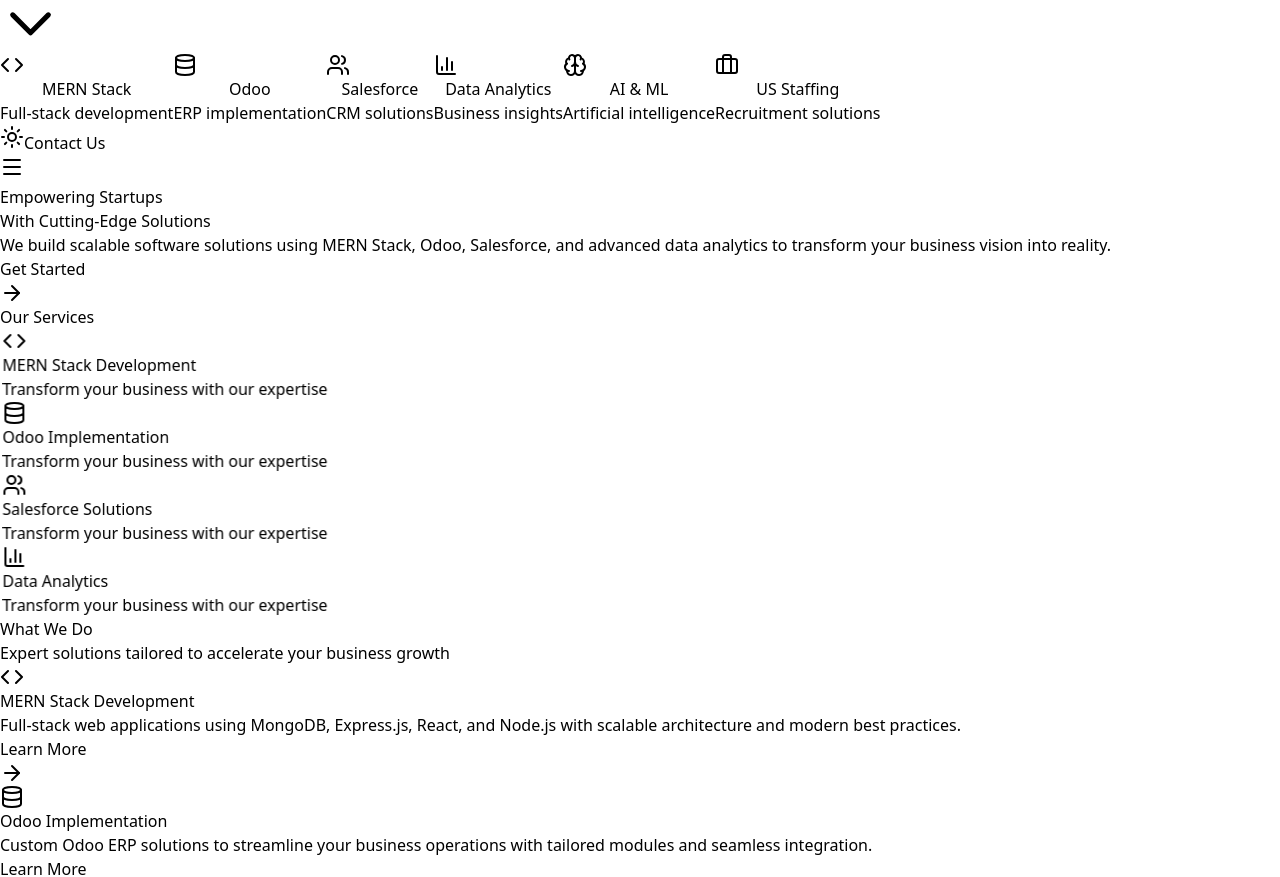
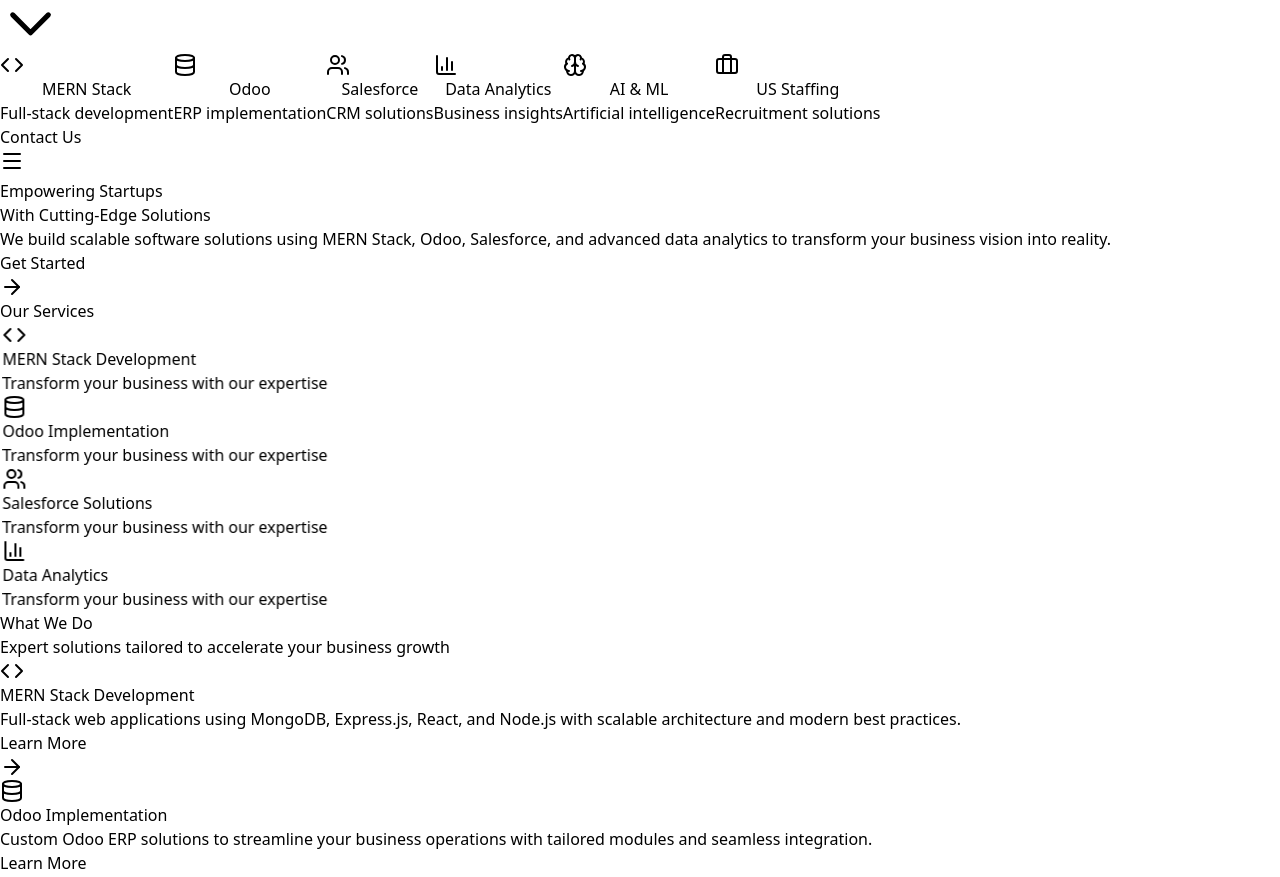
Before and after one commit to uzairrather/Exalt-NEW, a React (Vite) app: page / in a window 1280 px wide. Shown: the part 1100-1977 px from the top of the page. Built offline with nearby package versions, Linux system fonts and the light colour scheme.

Commit message:
new update

```diff
--- a/src/components/NavBar.jsx
+++ b/src/components/NavBar.jsx
@@ -113,13 +113,14 @@
                 </div>
               </div>
 
-              <button
+              {/* Dark/Light Mode Toggle - Desktop */}
+              {/* <button
                 onClick={() => setIsDarkMode(!isDarkMode)}
                 className={`p-2 rounded-lg ${isDarkMode ? 'bg-slate-800 hover:bg-slate-700' : 'bg-gray-200 hover:bg-gray-300'} transition-all`}
                 aria-label="Toggle theme"
               >
                 {isDarkMode ? <Sun className="w-5 h-5 text-yellow-400" /> : <Moon className="w-5 h-5 text-slate-700" />}
-              </button>
+              </button> */}
 
               <a href="#contact" className="px-6 py-2 bg-gradient-to-r from-blue-500 to-cyan-400 rounded-full hover:shadow-lg hover:shadow-cyan-500/50 hover:from-cyan-400 hover:to-blue-500 transition-all text-white">Contact Us</a>
             </div>
@@ -160,7 +161,8 @@
 
               <a href="#contact" className={`block ${isDarkMode ? 'text-slate-300 hover:text-cyan-400' : 'text-gray-600 hover:text-cyan-600'}`} onClick={() => setIsMenuOpen(false)}>Contact</a>
 
-              <button
+              {/* Dark/Light Mode Toggle - Mobile */}
+              {/* <button
                 onClick={() => setIsDarkMode(!isDarkMode)}
                 className={`w-full flex items-center gap-2 p-3 rounded-lg ${isDarkMode ? 'bg-slate-700/50 hover:bg-slate-700' : 'bg-gray-200 hover:bg-gray-300'} transition-all`}
               >
@@ -175,7 +177,7 @@
                     <span>Dark Mode</span>
                   </>
                 )}
-              </button>
+              </button> */}
             </div>
           </div>
         )}
```
